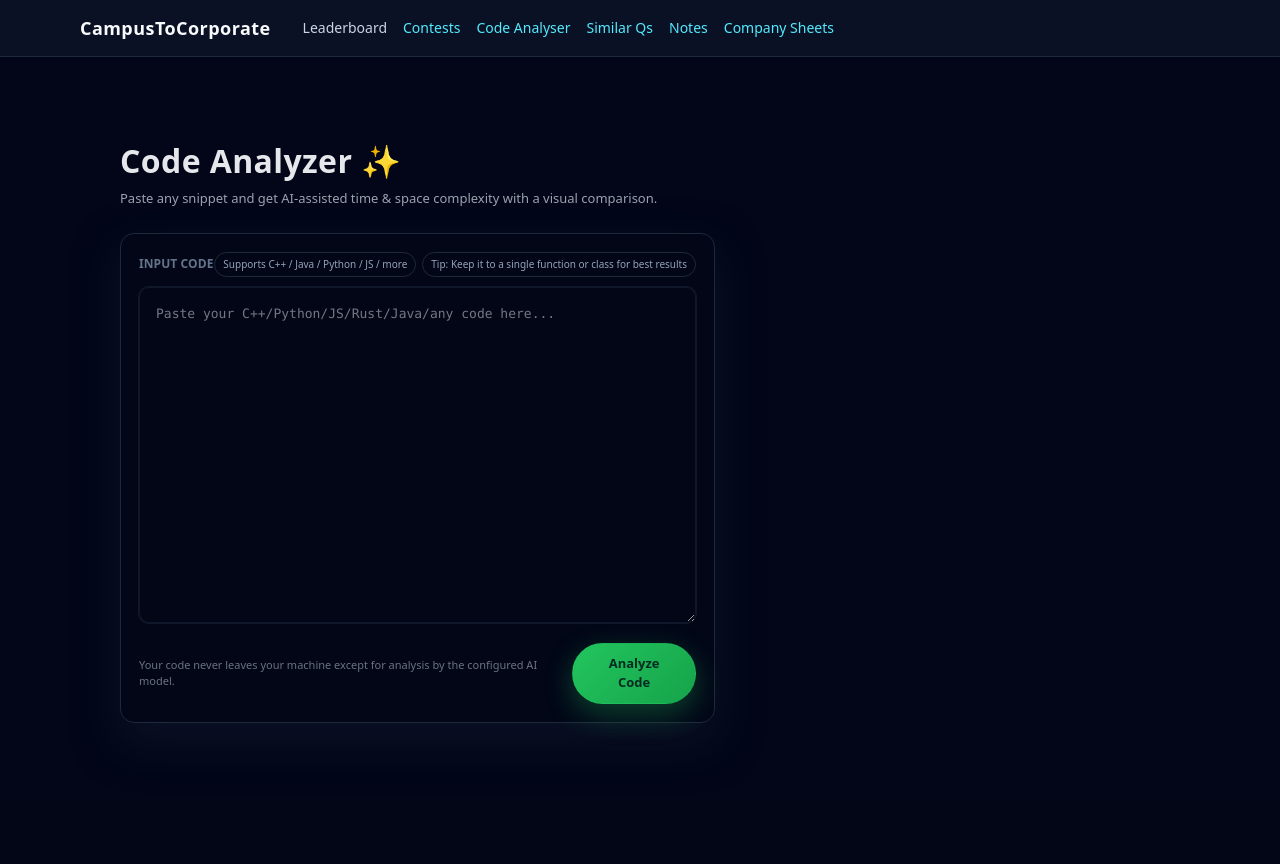
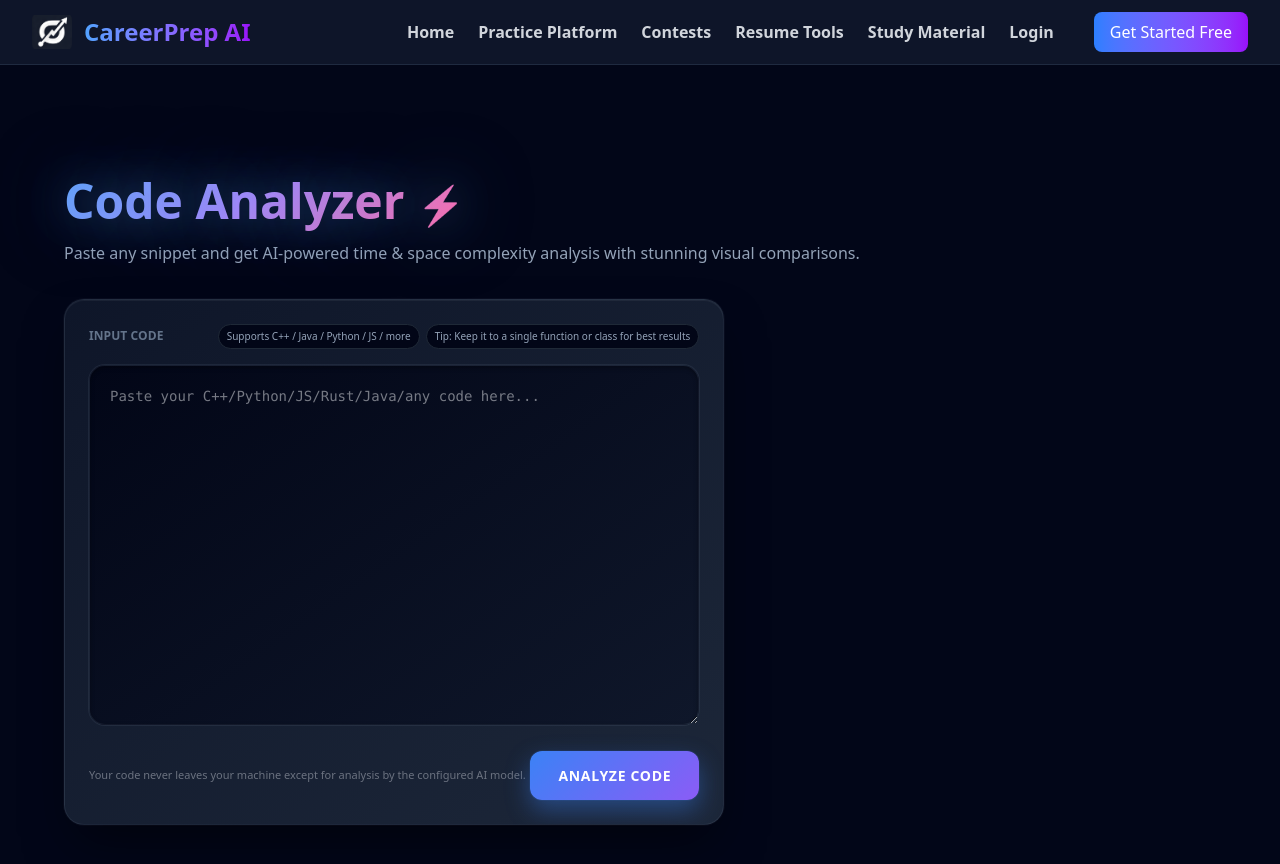
Before and after one commit to Sandeep-0001/Code-Analyser, a React (Vite) app in the folder frontend/: page / in a window 1280 px wide. Shown: the top 864 px of the page. Before the commit the page ends 800 px from the top, so only its background shows below. Built offline with nearby package versions, Linux system fonts and the light colour scheme.

Commit message:
change NavBar

```diff
--- a/frontend/src/CodeAnalyzer.jsx
+++ b/frontend/src/CodeAnalyzer.jsx
@@ -50,13 +50,14 @@ export default function CodeAnalyzer() {
   };
 
   const container = {
-    maxWidth: 1080,
+    maxWidth: 1200,
     margin: '0 auto',
-    padding: '80px 20px 40px',
+    padding: '100px 24px 60px',
     color: '#e5e7eb',
     display: 'flex',
     flexDirection: 'column',
-    gap: 24,
+    gap: 32,
+    position: 'relative',
   };
 
   const headerRow = {
@@ -73,16 +74,24 @@ export default function CodeAnalyzer() {
   };
 
   const titleStyle = {
-    fontSize: 32,
-    fontWeight: 800,
-    letterSpacing: 0.4,
+    fontSize: 48,
+    fontWeight: 900,
+    letterSpacing: -0.02,
     margin: 0,
+    background: 'linear-gradient(135deg, #60a5fa 0%, #a78bfa 25%, #f472b6 50%, #fbbf24 75%, #34d399 100%)',
+    WebkitBackgroundClip: 'text',
+    WebkitTextFillColor: 'transparent',
+    backgroundClip: 'text',
+    textShadow: '0 0 80px rgba(96, 165, 250, 0.5)',
+    filter: 'drop-shadow(0 0 20px rgba(96, 165, 250, 0.3))',
   };
 
   const subtitleStyle = {
     margin: 0,
-    fontSize: 13,
-    color: '#9ca3af',
+    fontSize: 16,
+    color: '#94a3b8',
+    fontWeight: 400,
+    lineHeight: 1.6,
   };
 
   const badge = {
@@ -105,14 +114,17 @@ export default function CodeAnalyzer() {
   };
 
   const editorCard = {
-    background: 'radial-gradient(circle at top,#020617,#020617 40%,#020617)',
-    borderRadius: 14,
-    border: '1px solid #1e293b',
-    boxShadow: '0 18px 45px rgba(15,23,42,0.75)',
-    padding: 18,
+    background: 'linear-gradient(145deg, rgba(15, 23, 42, 0.95), rgba(30, 41, 59, 0.95))',
+    borderRadius: 20,
+    border: '1px solid rgba(148, 163, 184, 0.1)',
+    boxShadow: '0 25px 50px -12px rgba(0, 0, 0, 0.5), 0 0 0 1px rgba(148, 163, 184, 0.05), inset 0 1px 0 rgba(255, 255, 255, 0.05)',
+    padding: 24,
     display: 'flex',
     flexDirection: 'column',
-    gap: 10,
+    gap: 16,
+    backdropFilter: 'blur(20px)',
+    position: 'relative',
+    overflow: 'hidden',
   };
 
   const editorHeader = {
@@ -148,11 +160,14 @@ export default function CodeAnalyzer() {
   };
 
   const card = {
-    background: 'radial-gradient(circle at top,#020617,#020617 40%,#020617)',
-    border: '1px solid #1f2937',
-    borderRadius: 14,
-    padding: 18,
-    boxShadow: '0 18px 45px rgba(15,23,42,0.75)',
+    background: 'linear-gradient(145deg, rgba(15, 23, 42, 0.95), rgba(30, 41, 59, 0.95))',
+    border: '1px solid rgba(148, 163, 184, 0.1)',
+    borderRadius: 20,
+    padding: 24,
+    boxShadow: '0 25px 50px -12px rgba(0, 0, 0, 0.5), 0 0 0 1px rgba(148, 163, 184, 0.05), inset 0 1px 0 rgba(255, 255, 255, 0.05)',
+    backdropFilter: 'blur(20px)',
+    position: 'relative',
+    overflow: 'hidden',
   };
 
   return (
@@ -160,10 +175,10 @@ export default function CodeAnalyzer() {
       <div style={headerRow} className="ca-header-row">
         <div style={titleBlock}>
           <h1 style={titleStyle}>
-            Code Analyzer <span style={{ color: '#eab308' }}>✨</span>
+            Code Analyzer <span style={{ color: '#fbbf24', fontSize: '0.8em' }}>⚡</span>
           </h1>
           <p style={subtitleStyle}>
-            Paste any snippet and get AI-assisted time & space complexity with a visual comparison.
+            Paste any snippet and get AI-powered time & space complexity analysis with stunning visual comparisons.
           </p>
         </div>
       </div>
@@ -188,18 +203,19 @@ export default function CodeAnalyzer() {
               width: '100%',
               maxWidth: '100%',
               boxSizing: 'border-box',
-              minHeight: '42vh',
-              background: 'radial-gradient(circle at top,#020617,#020617 45%,#020617)',
-              border: '1px solid #0f172a',
-              borderRadius: 10,
+              minHeight: '45vh',
+              background: 'linear-gradient(145deg, #020617, #0f172a)',
+              border: '1px solid rgba(148, 163, 184, 0.1)',
+              borderRadius: 16,
               color: '#e5e7eb',
-              padding: 16,
+              padding: 20,
               fontFamily:
                 'ui-monospace, SFMono-Regular, Menlo, Monaco, Consolas, "Liberation Mono", "Courier New", monospace',
-              fontSize: 13,
+              fontSize: 14,
               resize: 'vertical',
               outline: 'none',
-              boxShadow: '0 0 0 1px rgba(148,163,184,0.1)',
+              boxShadow: 'inset 0 2px 4px rgba(0, 0, 0, 0.3), 0 0 0 1px rgba(148, 163, 184, 0.1)',
+              transition: 'all 0.3s cubic-bezier(0.4, 0, 0.2, 1)',
             }}
           />
 
@@ -211,24 +227,39 @@ export default function CodeAnalyzer() {
               onClick={handleSubmit}
               disabled={loading}
               style={{
-                padding: '10px 18px',
-                borderRadius: 9999,
-                border: '1px solid #22c55e33',
+                padding: '14px 28px',
+                borderRadius: 12,
+                border: 'none',
                 background: loading
-                  ? 'linear-gradient(135deg,#047857,#065f46)'
-                  : 'linear-gradient(135deg,#22c55e,#16a34a)',
-                color: '#022c22',
+                  ? 'linear-gradient(135deg, #64748b, #475569)'
+                  : 'linear-gradient(135deg, #3b82f6, #8b5cf6)',
+                color: '#ffffff',
                 fontWeight: 700,
                 cursor: loading ? 'progress' : 'pointer',
                 opacity: loading ? 0.8 : 1,
-                fontSize: 13,
+                fontSize: 14,
                 display: 'inline-flex',
                 alignItems: 'center',
-                gap: 6,
-                boxShadow: '0 10px 30px rgba(34,197,94,0.32)',
+                gap: 8,
+                boxShadow: loading
+                  ? '0 10px 25px rgba(100, 116, 139, 0.3)'
+                  : '0 10px 25px rgba(59, 130, 246, 0.4), 0 0 0 1px rgba(59, 130, 246, 0.1)',
+                transition: 'all 0.3s cubic-bezier(0.4, 0, 0.2, 1)',
+                transform: loading ? 'none' : 'translateY(0)',
+                textTransform: 'uppercase',
+                letterSpacing: '0.05em',
               }}
             >
-              {loading ? 'Analyzing…' : 'Analyze Code'}
+              {loading ? (
+                <>
+                  <div className="animate-spin rounded-full h-4 w-4 border-2 border-white border-t-transparent"></div>
+                  Analyzing…
+                </>
+              ) : (
+                <>
+                  Analyze Code
+                </>
+              )}
             </button>
           </div>
         </div>
@@ -248,20 +279,22 @@ export default function CodeAnalyzer() {
               <>
                 <h2
                   style={{
-                    fontSize: 22,
-                    fontWeight: 800,
+                    fontSize: 28,
+                    fontWeight: 900,
                     textAlign: 'left',
-                    backgroundImage: 'linear-gradient(to right,#3b82f6,#06b6d4)',
+                    background: 'linear-gradient(135deg, #3b82f6, #8b5cf6)',
                     WebkitBackgroundClip: 'text',
-                    color: 'transparent',
+                    WebkitTextFillColor: 'transparent',
+                    backgroundClip: 'text',
                     marginTop: 0,
-                    marginBottom: 4,
+                    marginBottom: 8,
+                    letterSpacing: -0.02,
                   }}
                 >
-                  Code Complexity Analysis
+                  🎯 Code Complexity Analysis
                 </h2>
-                <p style={{ fontSize: 12, color: '#94a3b8', marginTop: 0, marginBottom: 14 }}>
-                  Estimated from your snippet using heuristics and AI. Treat this as guidance, not a formal proof.
+                <p style={{ fontSize: 14, color: '#94a3b8', marginTop: 0, marginBottom: 20, lineHeight: 1.6 }}>
+                  📊 Advanced AI-powered analysis with visual performance comparisons. Treat as guidance, not formal proof.
                 </p>
 
                 <div style={{ display: 'grid', gap: 18 }}>
--- a/frontend/src/NavBar.jsx
+++ b/frontend/src/NavBar.jsx
@@ -1,104 +1,91 @@
-"use client";
-import React, { useMemo, useState } from "react";
-import { NavLink } from "react-router-dom";
+import React, { useState } from 'react';
+import { NavLink } from 'react-router-dom';
+import logo from './image.png';
 
 export default function Navbar() {
-	const [isOpen, setIsOpen] = useState(false);
+  const [mobileMenuOpen, setMobileMenuOpen] = useState(false);
 
-	const links = useMemo(
-		() => [
-			{
-				label: "Leaderboard",
-				to: "https://campus-to-corporate.vercel.app/leaderboard",
-			},
-			{ label: "Contests", to: "https://contest-board.vercel.app" },
-			{ label: "Code Analyser", to: "https://code-analyser-beta.vercel.app" },
-			{ label: "Similar Qs", to: "https://similar-question-search.vercel.app" },
-			{ label: "Notes", to: "https://gla-notes.vercel.app" },
-			{ label: "Company Sheets", to: "https://companywise-sheet.vercel.app" },
-		],
-		[]
-	);
-
-	const linkClassName = ({ isActive }) =>
-		`transition-colors ${
-			isActive ? "text-cyan-300" : "text-slate-300 hover:text-cyan-300"
-		}`;
+  const navItems = [
+    { name: 'Home', href: '#' },
+    { name: 'Practice Platform', href: 'https://example.com/practice' },
+    { name: 'Contests', href: 'https://example.com/contests' },
+    { name: 'Resume Tools', href: 'https://example.com/resume' },
+    { name: 'Study Material', href: 'https://example.com/study' },
+    { name: 'Login', href: 'https://example.com/login' }
+  ];
 
   return (
-		<nav className="border-b border-slate-800 bg-slate-900/90 backdrop-blur supports-[backdrop-filter]:bg-slate-900/70">
-			<div className="mx-auto flex h-14 max-w-6xl items-center justify-between px-4">
-				<div className="flex items-center gap-8">
-					<NavLink
-						to="/"
-						className="text-lg font-semibold tracking-wide text-slate-50"
-						onClick={() => setIsOpen(false)}
-					>
-						CampusToCorporate
-					</NavLink>
-
-					<div className="hidden items-center gap-4 text-xs md:flex md:text-sm">
-						{links.map((link) => (
-							<NavLink key={link.to} to={link.to} className={linkClassName}>
-								{link.label}
-							</NavLink>
-						))}
+    <nav className="sticky top-0 z-50 bg-slate-900/95 backdrop-blur-lg border-b border-slate-700/50">
+      <div className="max-w-7xl mx-auto px-4 sm:px-6 lg:px-8">
+        <div className="flex items-center justify-between h-16">
+          {/* Logo */}
+          <div className="flex items-center">
+            <div className="flex-shrink-0 flex items-center gap-3">
+              <img
+                src={logo}
+                alt="CareerPrep AI Logo"
+                className="h-10 w-10 rounded-lg object-contain"
+              />
+              <div className="text-2xl font-bold bg-gradient-to-r from-blue-400 to-purple-600 bg-clip-text text-transparent">
+                CareerPrep AI
               </div>
             </div>
-
+          </div>
+          {/* Desktop Menu */}
+          <div className="hidden md:block">
+            <div className="ml-10 flex items-baseline space-x-6">
+              {navItems.map((item) =>
+                <a
+                  key={item.name}
+                  href={item.href}
+                  className="relative text-gray-300 hover:text-cyan-400 font-semibold transition-all duration-300 hover:scale-105 transform group"
+                >
+                  {item.name}
+                  <span className="absolute bottom-0 left-0 w-0 h-0.5 bg-gradient-to-r from-cyan-400 to-purple-400 transition-all duration-300 group-hover:w-full"></span>
+                </a>
+              )}
+              <button className="ml-4 bg-gradient-to-r from-blue-500 to-purple-600 hover:from-blue-600 hover:to-purple-700 text-white px-4 py-2 rounded-lg font-medium transition-all duration-200 transform hover:scale-105 hover:shadow-lg hover:shadow-blue-500/25">
+                Get Started Free
+              </button>
+            </div>
+          </div>
+          {/* Mobile menu button */}
+          <div className="md:hidden">
             <button
-					type="button"
-					onClick={() => setIsOpen((v) => !v)}
-					className="inline-flex items-center justify-center rounded-md p-2 text-slate-300 transition-colors hover:text-cyan-300 focus:outline-none focus-visible:ring-2 focus-visible:ring-cyan-400/60 md:hidden"
-					aria-label={isOpen ? "Close menu" : "Open menu"}
-					aria-expanded={isOpen}
+              onClick={() => setMobileMenuOpen(!mobileMenuOpen)}
+              className="text-gray-400 hover:text-white focus:outline-none focus:text-white"
             >
-					<svg
-						viewBox="0 0 24 24"
-						width="20"
-						height="20"
-						fill="none"
-						stroke="currentColor"
-						strokeWidth="2"
-						strokeLinecap="round"
-						strokeLinejoin="round"
-					>
-						{isOpen ? (
-							<>
-								<path d="M18 6 6 18" />
-								<path d="M6 6l12 12" />
-							</>
+              <svg className="h-6 w-6" fill="none" viewBox="0 0 24 24" stroke="currentColor">
+                {mobileMenuOpen ? (
+                  <path strokeLinecap="round" strokeLinejoin="round" strokeWidth={2} d="M6 18L18 6M6 6l12 12" />
                 ) : (
-							<>
-								<path d="M4 6h16" />
-								<path d="M4 12h16" />
-								<path d="M4 18h16" />
-							</>
+                  <path strokeLinecap="round" strokeLinejoin="round" strokeWidth={2} d="M4 6h16M4 12h16M4 18h16" />
                 )}
               </svg>
             </button>
           </div>
-
-			<div className={`${isOpen ? "block" : "hidden"} md:hidden`}>
-				<div className="mx-auto max-w-6xl px-4 pb-3">
-					<div className="flex flex-col gap-2 rounded-lg border border-slate-800 bg-slate-950/60 p-3">
-						{links.map((link) => (
-							<NavLink
-								key={link.to}
-								to={link.to}
-								className={linkClassName}
-								onClick={() => setIsOpen(false)}
-							>
-								{link.label}
-							</NavLink>
-						))}
         </div>
       </div>
+      {/* Mobile menu */}
+      {mobileMenuOpen && (
+        <div className="md:hidden bg-slate-800/95 backdrop-blur-lg">
+          <div className="px-2 pt-2 pb-3 space-y-2 sm:px-3">
+            {navItems.map((item) =>
+              <a
+                key={item.name}
+                href={item.href}
+                className="relative text-gray-300 hover:text-cyan-400 font-semibold transition-all duration-300 hover:scale-105 transform group block px-3 py-2 rounded-md text-base"
+              >
+                {item.name}
+                <span className="absolute bottom-0 left-0 w-0 h-0.5 bg-gradient-to-r from-cyan-400 to-purple-400 transition-all duration-300 group-hover:w-full"></span>
+              </a>
+            )}
+            <button className="w-full bg-gradient-to-r from-blue-500 to-purple-600 hover:from-blue-600 hover:to-purple-700 text-white px-4 py-2 rounded-lg font-medium mt-2">
+              Get Started Free
+            </button>
           </div>
+        </div>
+      )}
     </nav>
   );
 }
-
-export function NavbarDemo() {
-	return <Navbar />;
-}
--- a/frontend/src/index.css
+++ b/frontend/src/index.css
@@ -4,8 +4,38 @@
 body {
   margin: 0;
   font-family: system-ui, -apple-system, BlinkMacSystemFont, "Segoe UI", sans-serif;
-  background-color: #020617; /* slate-950 */
-  color: #e5e7eb; /* slate-200 */
+  background: linear-gradient(135deg, #020617 0%, #0f172a 50%, #1e293b 100%);
+  color: #e5e7eb;
+  min-height: 100vh;
+}
+
+/* Premium scrollbar */
+::-webkit-scrollbar {
+  width: 8px;
+}
+
+::-webkit-scrollbar-track {
+  background: rgba(15, 23, 42, 0.5);
+}
+
+::-webkit-scrollbar-thumb {
+  background: linear-gradient(135deg, #3b82f6, #8b5cf6);
+  border-radius: 4px;
+}
+
+::-webkit-scrollbar-thumb:hover {
+  background: linear-gradient(135deg, #2563eb, #7c3aed);
+}
+
+/* Premium animations */
+@keyframes float {
+  0%, 100% { transform: translateY(0px); }
+  50% { transform: translateY(-10px); }
+}
+
+@keyframes pulse-glow {
+  0%, 100% { box-shadow: 0 0 20px rgba(59, 130, 246, 0.5); }
+  50% { box-shadow: 0 0 40px rgba(59, 130, 246, 0.8); }
 }
 
 .ca-layout {
@@ -23,3 +53,38 @@ body {
     align-items: flex-start;
   }
 }
+
+/* Premium focus states */
+textarea:focus,
+button:focus {
+  outline: none;
+  box-shadow: 0 0 0 3px rgba(59, 130, 246, 0.3);
+}
+
+/* Premium hover effects */
+button:not(:disabled):hover {
+  transform: translateY(-2px);
+  box-shadow: 0 15px 35px rgba(59, 130, 246, 0.5);
+}
+
+/* Premium text selection */
+::selection {
+  background: rgba(59, 130, 246, 0.3);
+  color: #f1f5f9;
+}
+
+/* Premium background pattern */
+body::before {
+  content: '';
+  position: fixed;
+  top: 0;
+  left: 0;
+  width: 100%;
+  height: 100%;
+  background-image:
+    radial-gradient(circle at 20% 50%, rgba(59, 130, 246, 0.1) 0%, transparent 50%),
+    radial-gradient(circle at 80% 80%, rgba(139, 92, 246, 0.1) 0%, transparent 50%),
+    radial-gradient(circle at 40% 20%, rgba(236, 72, 153, 0.1) 0%, transparent 50%);
+  pointer-events: none;
+  z-index: -1;
+}
--- a/frontend/src/main.jsx
+++ b/frontend/src/main.jsx
@@ -2,14 +2,14 @@ import { createRoot } from 'react-dom/client';
 import React from 'react';
 import { BrowserRouter } from 'react-router-dom';
 import CodeAnalyzer from './CodeAnalyzer.jsx';
-import { NavbarDemo } from './NavBar.jsx';
+import Navbar from './NavBar.jsx';
 import './index.css';
 
 createRoot(document.getElementById('root')).render(
   <React.StrictMode>
     <BrowserRouter>
       <div className="min-h-screen bg-slate-950 text-slate-200">
-        <NavbarDemo />
+        <Navbar />
         <CodeAnalyzer />
       </div>
     </BrowserRouter>
```
Also changed, not shown: frontend/src/ComplexityChart.jsx (+17 -12 lines), frontend/src/Loading.jsx (+28 -12 lines), frontend/src/image.png (added). Lines whose indentation alone changed are shown as unchanged.
